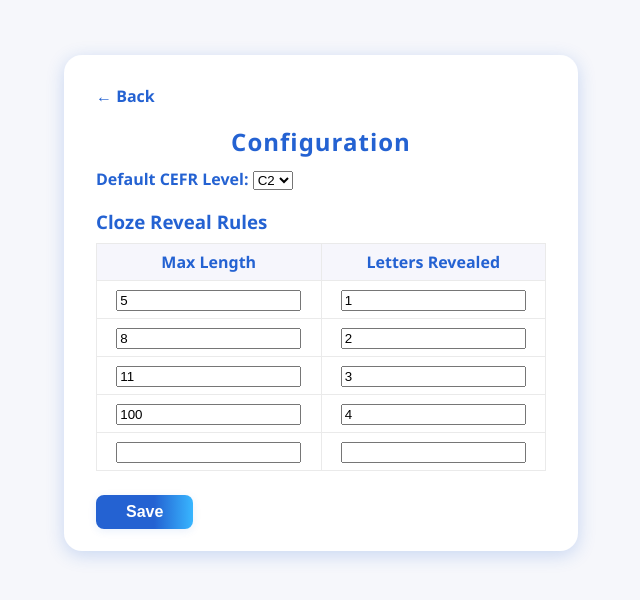
After one commit to mrfenyx/cloze-tester, a Flask app: page /config in a window 1280 px wide. The commit adds this page. Shown: the top 600 px of the page, without its empty margins (319-959 px from the left). Run offline with Flask 3, Linux system fonts and the light colour scheme.

Commit message:
added config menu

```diff
--- a/app.py
+++ b/app.py
@@ -1,10 +1,32 @@
 import logging
 import json
 import re
-from flask import Flask, render_template, request
+import os
+from flask import Flask, render_template, request, redirect, url_for, flash
 from deepseek_api import generate_deepseek_text
 from cloze import process_text_with_inputs
 from markupsafe import Markup
+
+CONFIG_PATH = "cloze_config.json"
+
+def load_config():
+    if os.path.exists(CONFIG_PATH):
+        with open(CONFIG_PATH, "r") as f:
+            return json.load(f)
+    # Fallback defaults
+    return {
+        "default_cefr": "B1",
+        "cloze_reveal_rules": [
+            {"max_length": 5, "num_reveal": 1},
+            {"max_length": 8, "num_reveal": 2},
+            {"max_length": 11, "num_reveal": 3},
+            {"max_length": 100, "num_reveal": 4}
+        ]
+    }
+
+def save_config(cfg):
+    with open(CONFIG_PATH, "w") as f:
+        json.dump(cfg, f, indent=2)
 
 # Logging setup
 logging.basicConfig(
@@ -15,37 +37,38 @@ logging.basicConfig(
 logger = logging.getLogger(__name__)
 
 app = Flask(__name__)
+app.secret_key = os.getenv("FLASK_SECRET_KEY", "notsecure")
 
 @app.route("/", methods=["GET", "POST"])
 def index():
+    config = load_config()
     cloze_html = ""
     blanks_info = []
     subject = ""
-    level = "B1"
+    level = config.get("default_cefr", "B1")
     error = ""
     generated_text = ""
     feedback_html = ""
     score_str = ""
+    reveal_rules = config.get("cloze_reveal_rules", [])
 
     if request.method == "POST":
         if "generate" in request.form:
-            # Generate cloze
             subject = request.form.get("subject", "")
-            level = request.form.get("level", "B1")
+            level = request.form.get("level", config.get("default_cefr", "B1"))
             try:
                 generated_text = generate_deepseek_text(subject, level)
-                cloze_html, blanks_info = process_text_with_inputs(generated_text)
+                cloze_html, blanks_info = process_text_with_inputs(generated_text, reveal_rules)
             except Exception as e:
                 error = str(e)
         elif "check" in request.form:
-            # Check answers (using flat_idx for all blanks, including hyphens/punct)
             generated_text = request.form.get("generated_text", "")
             blanks_info = json.loads(request.form.get("blanks_info", "[]"))
             total = len(blanks_info)
             correct = 0
             blank_pattern = re.compile(r'\[\[([^\]]+)\]\]')
             blank_id = 0
-            flat_idx = 0  # Flat input counter across all words
+            flat_idx = 0
 
             def repl(m):
                 nonlocal blank_id, correct, flat_idx
@@ -59,7 +82,6 @@ def index():
                 for i in range(n_inputs):
                     val = request.form.get(f'blank_{flat_idx}', '')
                     user_input += val
-                    # Compare each letter to the correct answer for is_correct (per word)
                     if len(word[len(prefix):]) > i:
                         if val.lower() != word[len(prefix):][i].lower():
                             is_correct = False
@@ -87,8 +109,31 @@ def index():
         error=error,
         generated_text=generated_text,
         blanks_info=json.dumps(blanks_info),
-        score_str=score_str
+        score_str=score_str,
+        config=config
     )
+
+@app.route("/config", methods=["GET", "POST"])
+def config():
+    config = load_config()
+    message = ""
+    if request.method == "POST":
+        default_cefr = request.form.get("default_cefr", "B1")
+        # Process rules
+        rules = []
+        max_lengths = request.form.getlist("max_length")
+        num_reveals = request.form.getlist("num_reveal")
+        for m, n in zip(max_lengths, num_reveals):
+            try:
+                rules.append({"max_length": int(m), "num_reveal": int(n)})
+            except Exception:
+                continue
+        # sort rules by max_length
+        rules.sort(key=lambda r: r["max_length"])
+        config = {"default_cefr": default_cefr, "cloze_reveal_rules": rules}
+        save_config(config)
+        message = "Configuration updated!"
+    return render_template("config.html", config=config, message=message)
 
 if __name__ == "__main__":
     logger.info("Starting Flask app.")
--- /dev/null
+++ b/cloze_config.json
@@ -0,0 +1,21 @@
+{
+  "default_cefr": "C2",
+  "cloze_reveal_rules": [
+    {
+      "max_length": 5,
+      "num_reveal": 1
+    },
+    {
+      "max_length": 8,
+      "num_reveal": 2
+    },
+    {
+      "max_length": 11,
+      "num_reveal": 3
+    },
+    {
+      "max_length": 100,
+      "num_reveal": 4
+    }
+  ]
+}
--- a/static/styles.css
+++ b/static/styles.css
@@ -193,3 +193,85 @@ form {
   .input-row input[type="text"], .input-row select { width: 100%; min-width: 0; }
   .input-row button { width: 100%; margin-left: 0; margin-top: 8px; }
 }
+
+/* Configuration Page/Card Styles */
+.config-link {
+  float: right;
+  color: #2462d2;
+  text-decoration: none;
+  font-size: 1em;
+  font-weight: 600;
+  margin-bottom: 18px;
+  margin-top: 5px;
+  letter-spacing: 0.5px;
+  transition: color 0.15s;
+  padding: 0 8px;
+  line-height: 2.2em;
+  border-radius: 7px;
+}
+.config-link:hover {
+  color: #169bd7;
+  background: #e9f2fe;
+  text-decoration: underline;
+}
+.config-card {
+  background: #fff;
+  max-width: 450px;
+  margin: 55px auto;
+  padding: 30px 32px 22px 32px;
+  border-radius: 18px;
+  box-shadow: 0 4px 18px 0 #2462d238;
+}
+.config-header {
+  margin-top: 0;
+  margin-bottom: 10px;
+  color: #2462d2;
+  font-size: 1.5em;
+  letter-spacing: 1px;
+  font-weight: 700;
+  text-align: center;
+}
+.config-table {
+  width: 100%;
+  border-collapse: collapse;
+  margin-bottom: 1em;
+}
+.config-table th, .config-table td {
+  border: 1px solid #eaeaea;
+  padding: 7px 8px;
+  text-align: center;
+}
+.config-table th {
+  background: #f6f6fc;
+  color: #2462d2;
+  font-size: 1em;
+}
+.config-label {
+  font-weight: 600;
+  color: #2462d2;
+}
+.config-save-btn {
+  background: linear-gradient(90deg, #2462d2 60%, #38b6ff 100%);
+  color: #fff;
+  border: none;
+  border-radius: 8px;
+  padding: 8px 30px;
+  font-weight: 600;
+  font-size: 1em;
+  margin-top: 8px;
+  box-shadow: 0 2px 8px 0 #256ddb1a;
+  cursor: pointer;
+  transition: background .18s, box-shadow .15s;
+}
+.config-save-btn:hover { background: linear-gradient(90deg, #169bd7 60%, #38b6ff 100%); }
+.success { color: #179b2c; text-align: center; margin-top: 12px; }
+.danger { color: #b40c0c; text-align: center; margin-top: 12px; }
+.back-link {
+  display: inline-block;
+  margin-bottom: 18px;
+  color: #2462d2;
+  text-decoration: none;
+  font-size: 1em;
+  font-weight: 600;
+}
+.back-link:hover { text-decoration: underline; }
--- /dev/null
+++ b/templates/config.html
@@ -0,0 +1,49 @@
+<!doctype html>
+<html lang="en">
+  <head>
+    <title>Configuration - Cloze Generator</title>
+    <link rel="stylesheet" href="{{ url_for('static', filename='styles.css') }}">
+  </head>
+  <body>
+    <div class="config-card">
+      <a href="{{ url_for('index') }}" class="back-link">&#8592; Back</a>
+      <h1 class="config-header">Configuration</h1>
+      {% with messages = get_flashed_messages(with_categories=true) %}
+        {% if messages %}
+          {% for cat, msg in messages %}
+            <div class="{{ cat }}">{{ msg }}</div>
+          {% endfor %}
+        {% endif %}
+      {% endwith %}
+      <form method="post">
+        <div style="margin-bottom:1em;">
+          <label for="default_cefr" class="config-label">Default CEFR Level:</label>
+          <select name="default_cefr" id="default_cefr">
+            {% for l in ["A1","A2","B1","B2","C1","C2"] %}
+              <option value="{{l}}" {% if config.default_cefr == l %}selected{% endif %}>{{l}}</option>
+            {% endfor %}
+          </select>
+        </div>
+        <h3 class="config-label" style="margin-bottom:.5em;">Cloze Reveal Rules</h3>
+        <table class="config-table">
+          <tr>
+            <th>Max Length</th>
+            <th>Letters Revealed</th>
+          </tr>
+          {% for rule in config.cloze_reveal_rules %}
+          <tr>
+            <td><input type="number" name="max_length" value="{{ rule.max_length }}" min="1" required></td>
+            <td><input type="number" name="num_reveal" value="{{ rule.num_reveal }}" min="1" required></td>
+          </tr>
+          {% endfor %}
+          <!-- Empty row for adding a new rule -->
+          <tr>
+            <td><input type="number" name="max_length" value="" min="1"></td>
+            <td><input type="number" name="num_reveal" value="" min="1"></td>
+          </tr>
+        </table>
+        <button type="submit" class="config-save-btn">Save</button>
+      </form>
+    </div>
+  </body>
+</html>
--- a/templates/index.html
+++ b/templates/index.html
@@ -51,6 +51,7 @@
 </head>
 <body>
   <div class="container">
+    <a href="{{ url_for('config') }}" class="config-link" title="Configure settings">⚙️ Configure</a>
     <h1>DeepSeek Cloze Test Generator</h1>
     <form method="post" autocomplete="off">
       <div class="input-row">
```
Also changed, not shown: cloze.py (+25 -28 lines).
